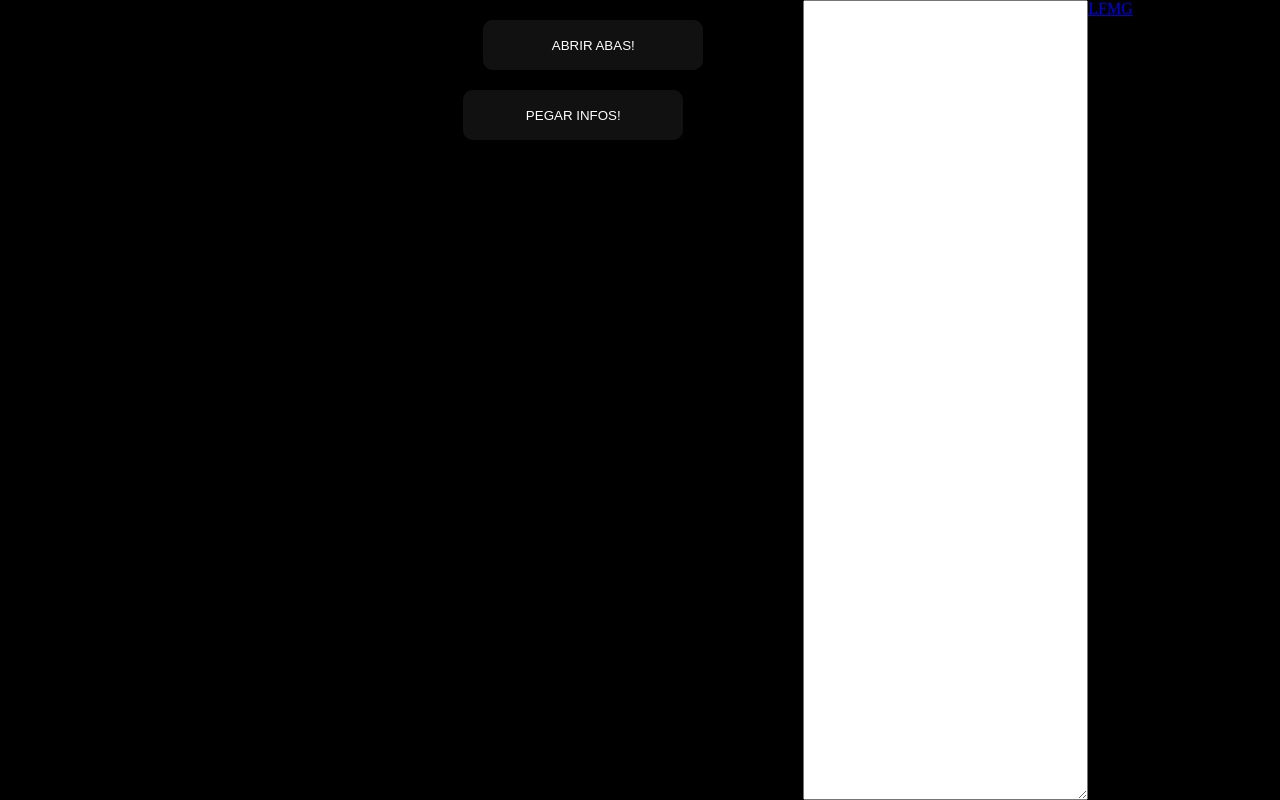
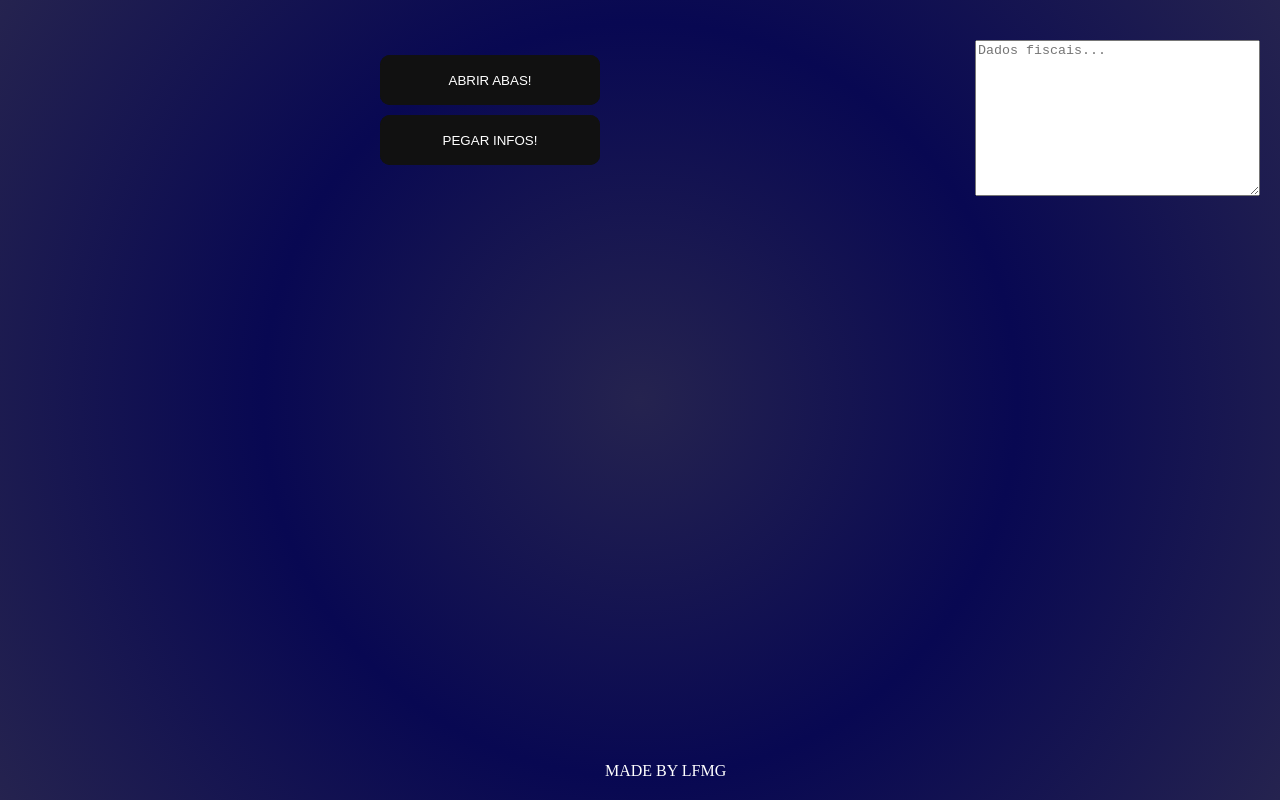
Before and after one commit to lfelipe1993/CatcherMeliNFe, a browser extension: page index.html in a window 1280 px wide. Drawn offline with Linux system fonts and the light colour scheme.

Commit message:
Atualizando CSS

```diff
--- a/index.html
+++ b/index.html
@@ -5,20 +5,22 @@
     <meta charset="UTF-8">
 </head>
 <body>
-    <div class="conteudo">
+    <div class="principal">
+        <div class="formulario_conteudo">
             <form class="form_abas">
             <button class="glow-on-hover" type="submit">ABRIR ABAS!</button>
             </form>
              <button class="glow-on-hover" id="bt_info" type="button">PEGAR INFOS!</button>
         </div>
 
-    <textarea id="story" name="story"
-    rows="10" cols="33">
-</textarea>
+        <div class="info">
+            <textarea id="story" name="story" rows="10" cols="33" placeholder="Dados fiscais..."></textarea>
+        </div>
+
 
         <div class="container">
-<a href="https://www.linkedin.com/in/lfelipemgr/" target="_blank">LFMG</a>.                    </div>
-
+            <a href="https://www.linkedin.com/in/lfelipemgr/" target="_blank" id="link_made">MADE BY LFMG</a></div>
+    </div>
 
     <script src="script.js"></script>
     <!--<script src="background.js"></script>-->
--- a/openlinks.js
+++ b/openlinks.js
@@ -1,5 +1,5 @@
 document.querySelectorAll(".andes-card__content.row-card-container").forEach(function (e){
-    if ((e.querySelector("div.primary-action > a > span > span") != null && e.querySelector("div.primary-action > a > span > span") != "undefined") &&
+    if ((e.querySelector("div.primary-action > a > span > span") != null && typeof e.querySelector("div.primary-action > a > span > span") !== "undefined") &&
         (e.querySelector("div.primary-action > a > span > span").innerText == "Informar a NF-e" ||
     e.querySelector("div.primary-action > a > span > span").innerText == "Adicionar dados fiscais")
 ){
--- a/style.css
+++ b/style.css
@@ -9,7 +9,8 @@ body {
     display: flex;
     flex-direction: row;
     justify-content: center;
-    background: #000;
+    background: rgb(37,35,79);
+    background: radial-gradient(circle, rgba(37,35,79,1) 0%, rgba(8,8,82,1) 50%, rgba(37,35,79,1) 100%);
 }
 
 div.conteudo{
@@ -18,9 +19,8 @@ div.conteudo{
 }
 
 form{
-    width: 300px;
     display: flex;
-    padding: 20px;
+    /*padding: 20px;*/
 
 }
 
@@ -78,6 +78,40 @@ form{
     border-radius: 10px;
 }
 
+.principal {
+    display: grid;
+    width: 550px;
+    height: 270px;
+}
+
+.info {
+    padding: 40px;
+    position: absolute;
+    right: -20px;
+}
+
+.container {
+    position: absolute;
+    bottom: 20px;
+    padding-left: 240px;
+}
+
+.formulario_conteudo {
+    padding-top: 50px;
+    padding-left: 15px;
+    width: 220px;
+    height: 40px;
+}
+
+.formulario_conteudo > * {
+    margin: 5px 0;
+}
+#link_made{
+    text-decoration: none;
+    text-decoration: double;
+    color: white;
+}
+
 @keyframes glowing {
     0% { background-position: 0 0; }
     50% { background-position: 400% 0; }
```
Also changed, not shown: manifest.json. Lines whose indentation alone changed are shown as unchanged.
